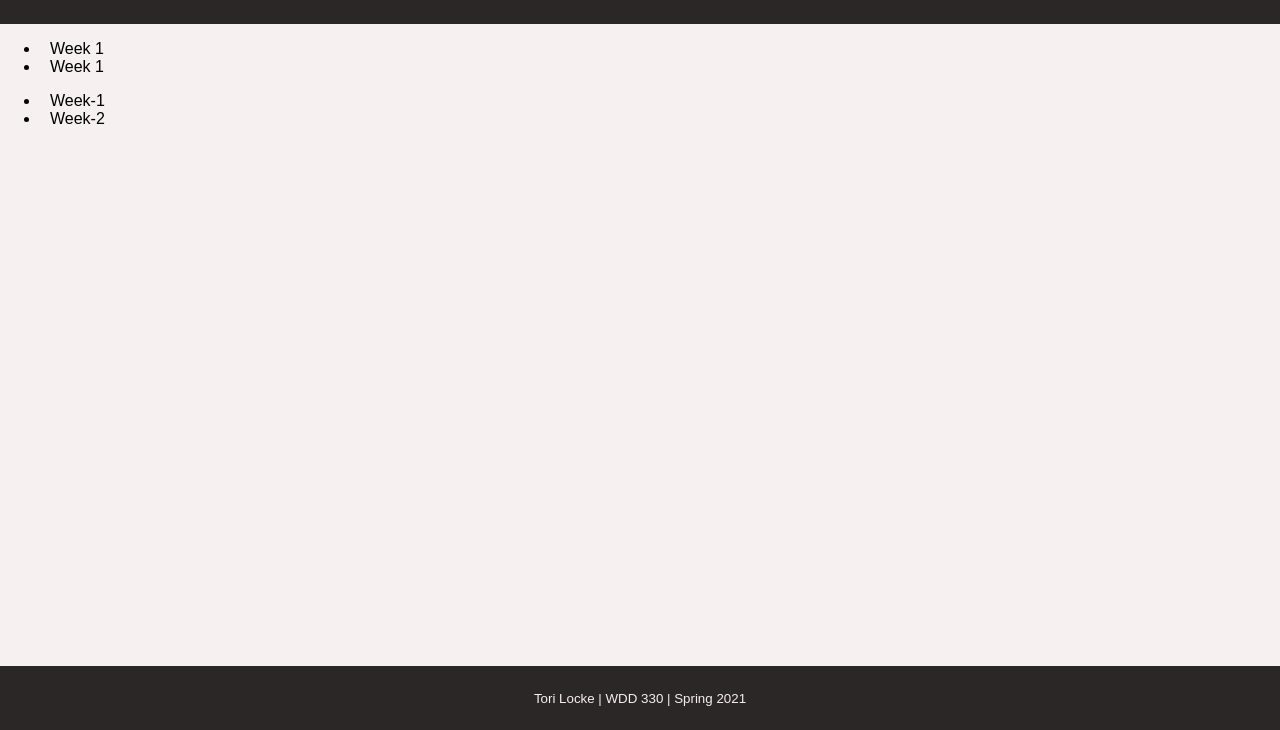
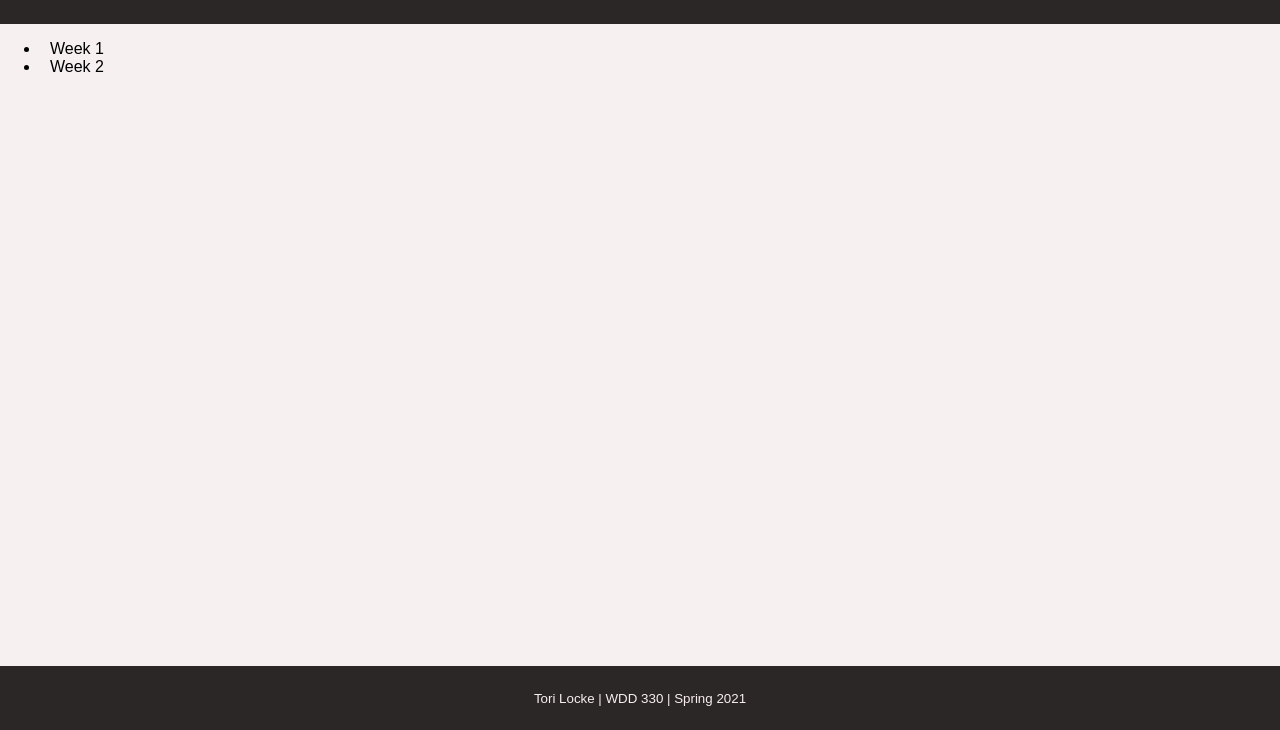
Before and after one commit to torislocke/WDD330, a plain HTML site: page index.html in a window 1280 px wide. Shown: the part 70-800 px from the top of the page. Drawn offline with Linux system fonts and the light colour scheme.

Commit message:
Initial Commit

```diff
--- a/index.html
+++ b/index.html
@@ -11,12 +11,11 @@
 		<header>
 			<h1>Tori Locke | WDD 330 Portfolio</h1>
 		</header>
-		<nav>
+		<!-- <nav>
 			<ul>
-				<li><a href="week1/">Week 1</a></li>
-				<li><a href="week1/">Week 1</a></li>
+				<li><a href="w01/">Week 1</a></li>
 			</ul>
-		</nav>
+		</nav> -->
 		<main>
 			<article></article>
 		</main>
--- a/main.js
+++ b/main.js
@@ -1,4 +1,4 @@
-const projects = ['<a href="./W01/">Week-1</a>', '<a href="./W02/">Week-2</a>'];
+const projects = ['<a href="w01/">Week 1</a>', '<a href="W02/">Week 2</a>'];
 
 /* foreach array method
  * @link https://developer.mozilla.org/en-US/docs/Web/JavaScript/Reference/Global_Objects/Array/forEach*/
```
Also changed, not shown: W02/index.html (+0 -1 lines), README.md (deleted), 1 other file.
